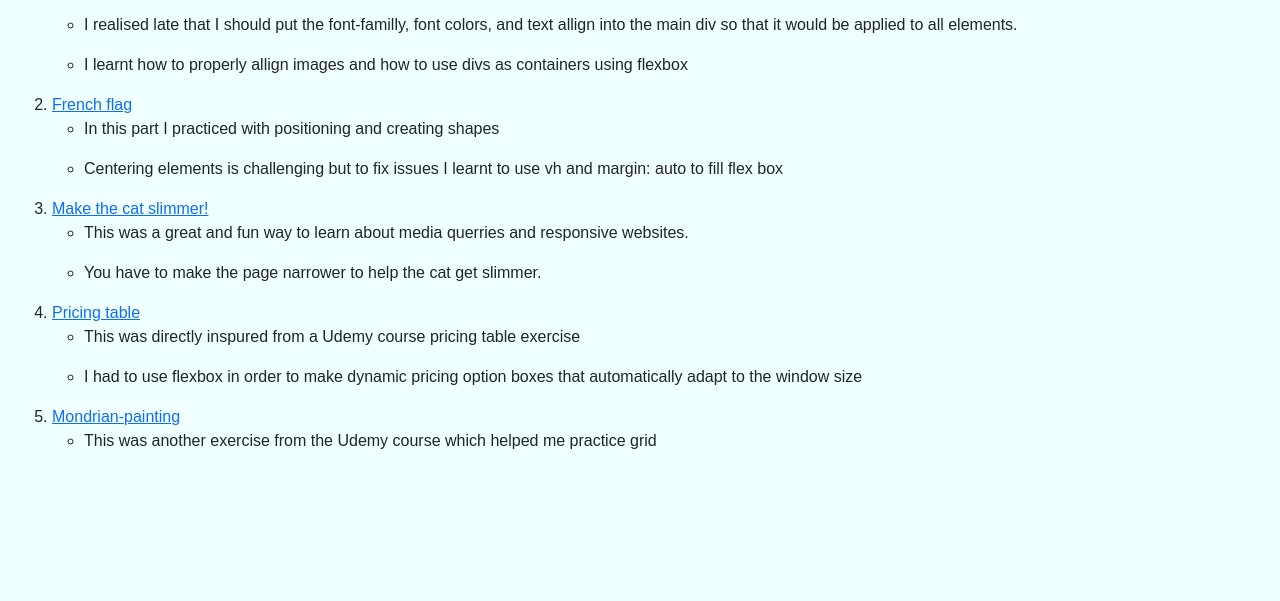
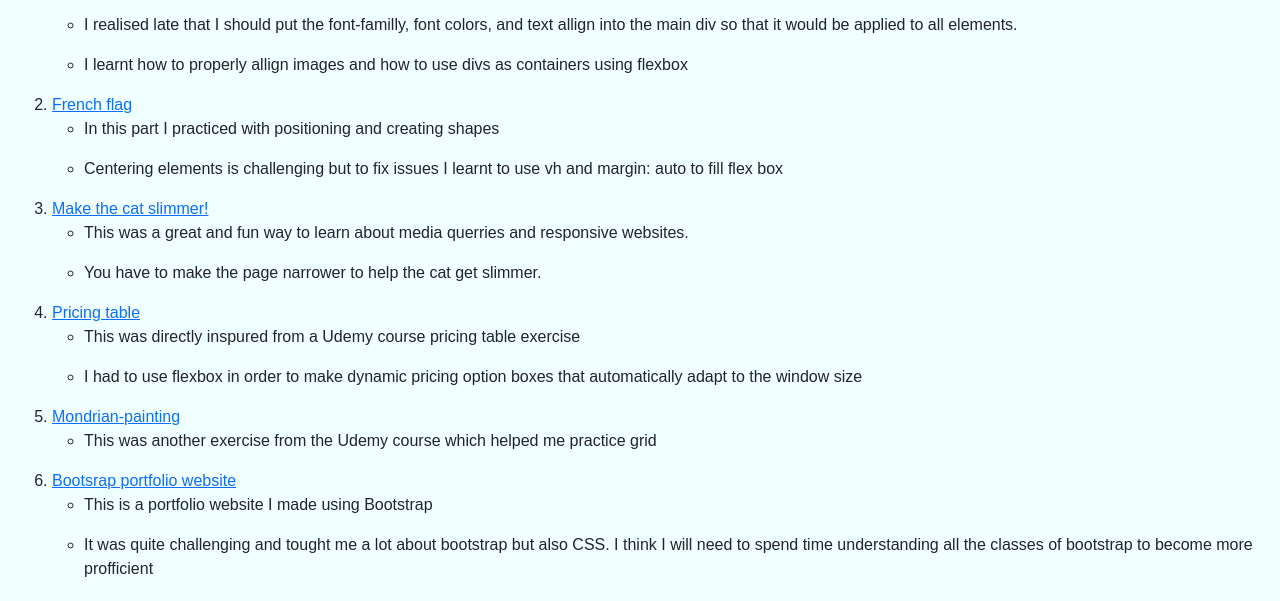
Before and after one commit to BenoitBenM/WebDevPractice, a plain HTML site: page index.html in a window 1280 px wide. Shown: the part 372-973 px from the top of the page. Before the commit the page ends 845 px from the top, so only its background shows below. Drawn offline with nearby package versions, Linux system fonts and the light colour scheme; a web font is replaced by a local one.

Commit message:
Added portfolio

```diff
--- a/index.html
+++ b/index.html
@@ -103,6 +103,13 @@
                             <li><p>This was another exercise from the Udemy course which helped me practice grid</p></li>
                         </ul>
                     </li>
+                    <li><a href="https://benoitbenm.github.io/Website/">Bootsrap portfolio website</a>
+                        <ul>
+                            <li><p>This is a portfolio website I made using Bootstrap</p></li>
+                            <li><p>It was quite challenging and tought me a lot about bootstrap but also CSS. I think I will need to spend time understanding all the classes of bootstrap to become more profficient</p></li>
+
+                        </ul>
+                    </li>
                 </ol>
             </div>
         </div>
```
